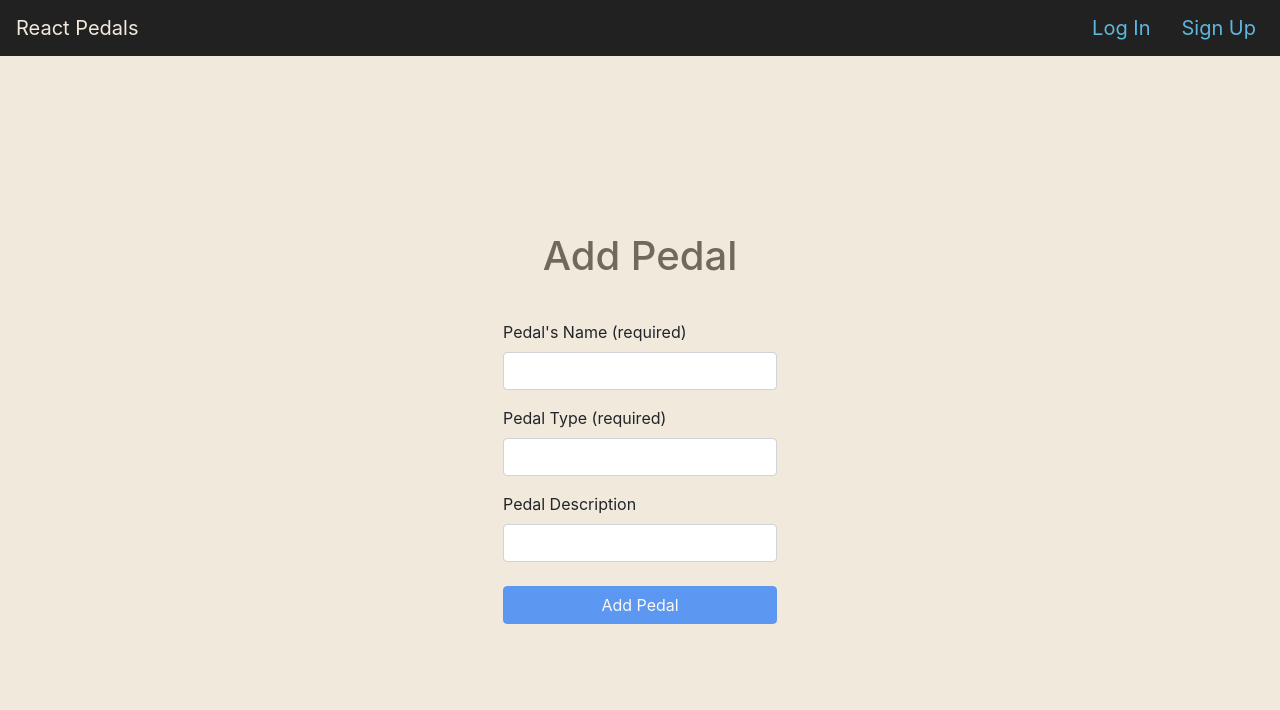
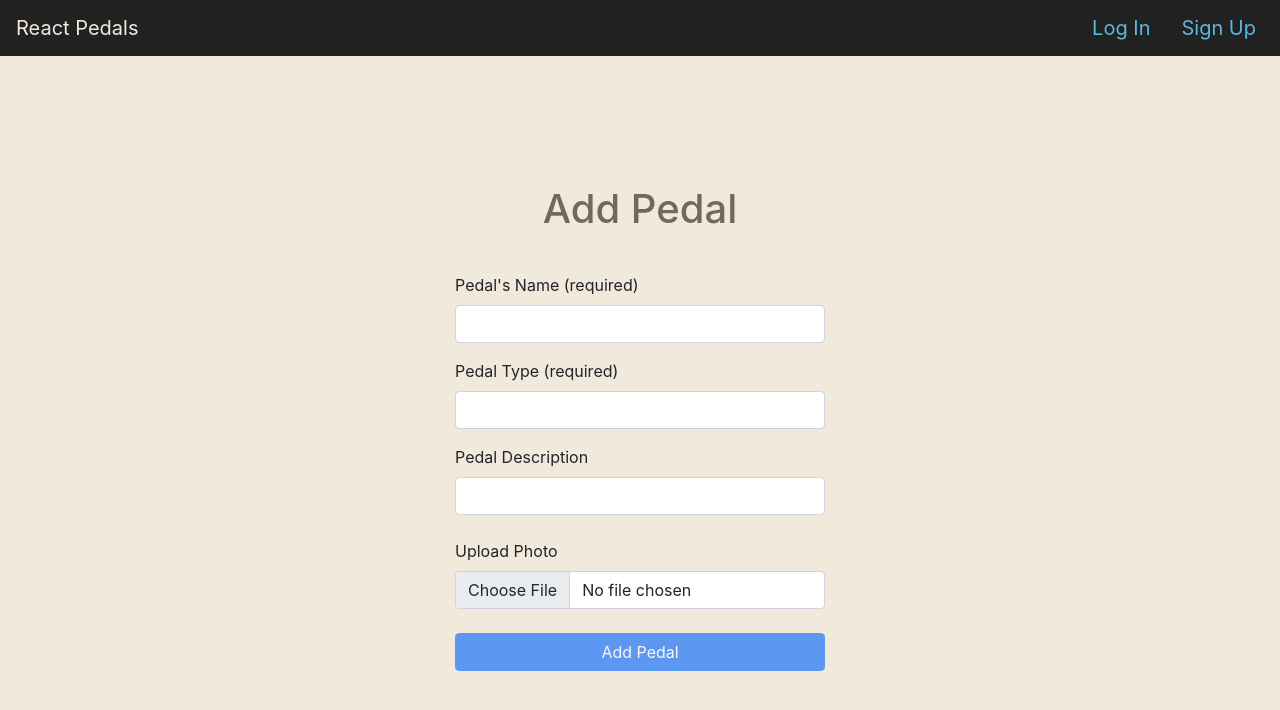
Before and after one commit to LargeWater/react-pedals-front-end, a React (Create React App) app: page /add in a window 1280 px wide. Shown: the top 710 px of the page. Built offline with nearby package versions, Linux system fonts and the light colour scheme; no server answers.

Commit message:
add photo upload

```diff
--- a/src/App.jsx
+++ b/src/App.jsx
@@ -19,7 +19,7 @@ const App = () => {
 
   const [pedals, setPedals] = useState([])
 
-  const handleAddPedal = async newPedalData => {
+  const handleAddPedal = async (newPedalData, photo) => {
     const newPedal = await pedalService.create(newPedalData)
     setPedals([...pedals, newPedal])
     navigate('/')
--- a/src/pages/AddPedal/AddPedal.jsx
+++ b/src/pages/AddPedal/AddPedal.jsx
@@ -3,6 +3,7 @@ import { useState, useRef, useEffect } from "react"
 function AddPedal(props) {
 	const formElement = useRef()
 	const [validForm, setValidForm] = useState(false)
+	const [photoData, setPhotoData] = useState({})
   const [formData, setFormData] = useState({
     name: "",
 		type: "",
@@ -17,8 +18,12 @@ function AddPedal(props) {
 
   const handleSubmit = evt => {
 		evt.preventDefault()
-    props.handleAddPedal(formData)
+    props.handleAddPedal(formData, photoData.photo)
 	}
+
+	const handleChangePhoto = evt => {
+    setPhotoData({ photo: evt.target.files[0] })
+  }
 
 	return (
 		<>
@@ -65,6 +70,18 @@ function AddPedal(props) {
             onChange={handleChange}
 					/>
 				</div>
+				<div className="form-group mb-4">
+					<label htmlFor="photo-upload" className="form-label">
+						Upload Photo
+					</label>
+					<input
+						type="file"
+						className="form-control"
+						id="photo-upload"
+						name="photo"
+						onChange={handleChangePhoto}
+					/>
+				</div>
 				<div className="d-grid">
 					<button
 						type="submit"
```
